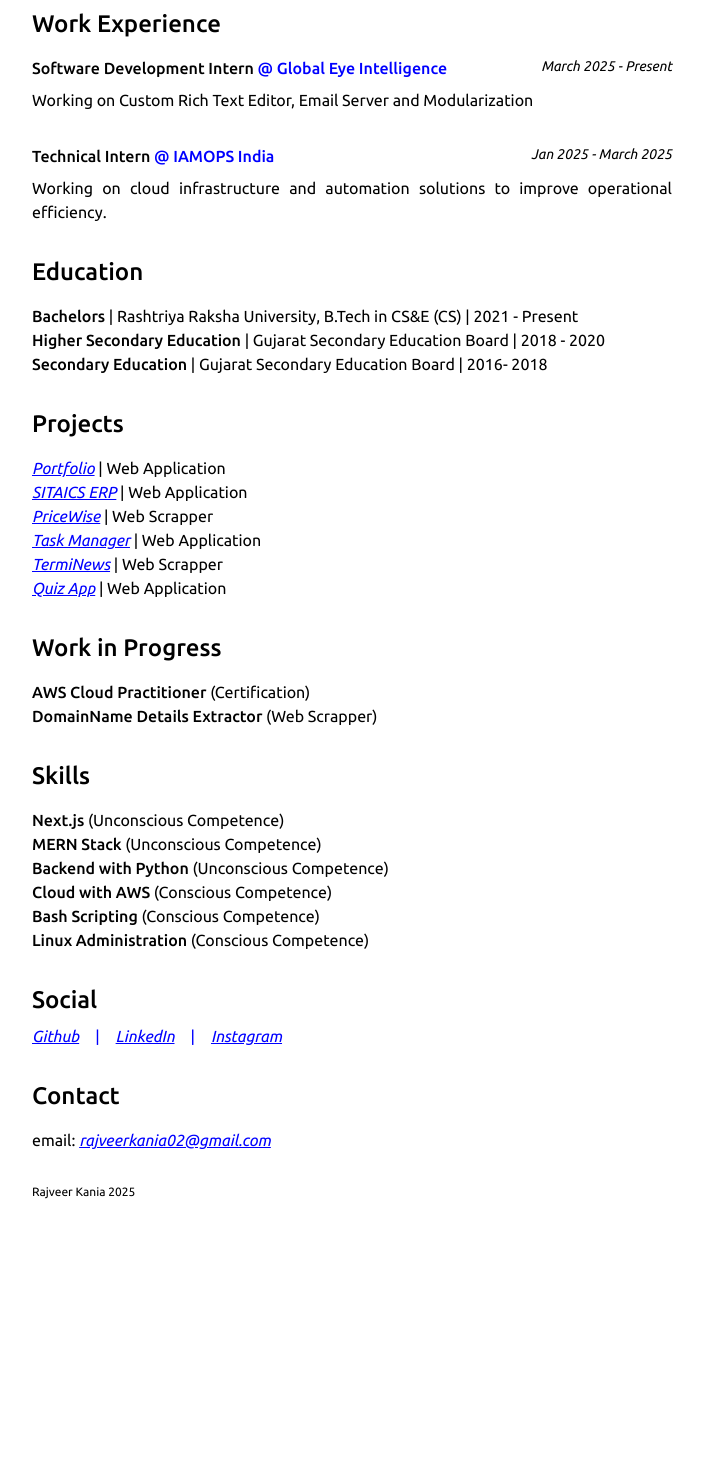
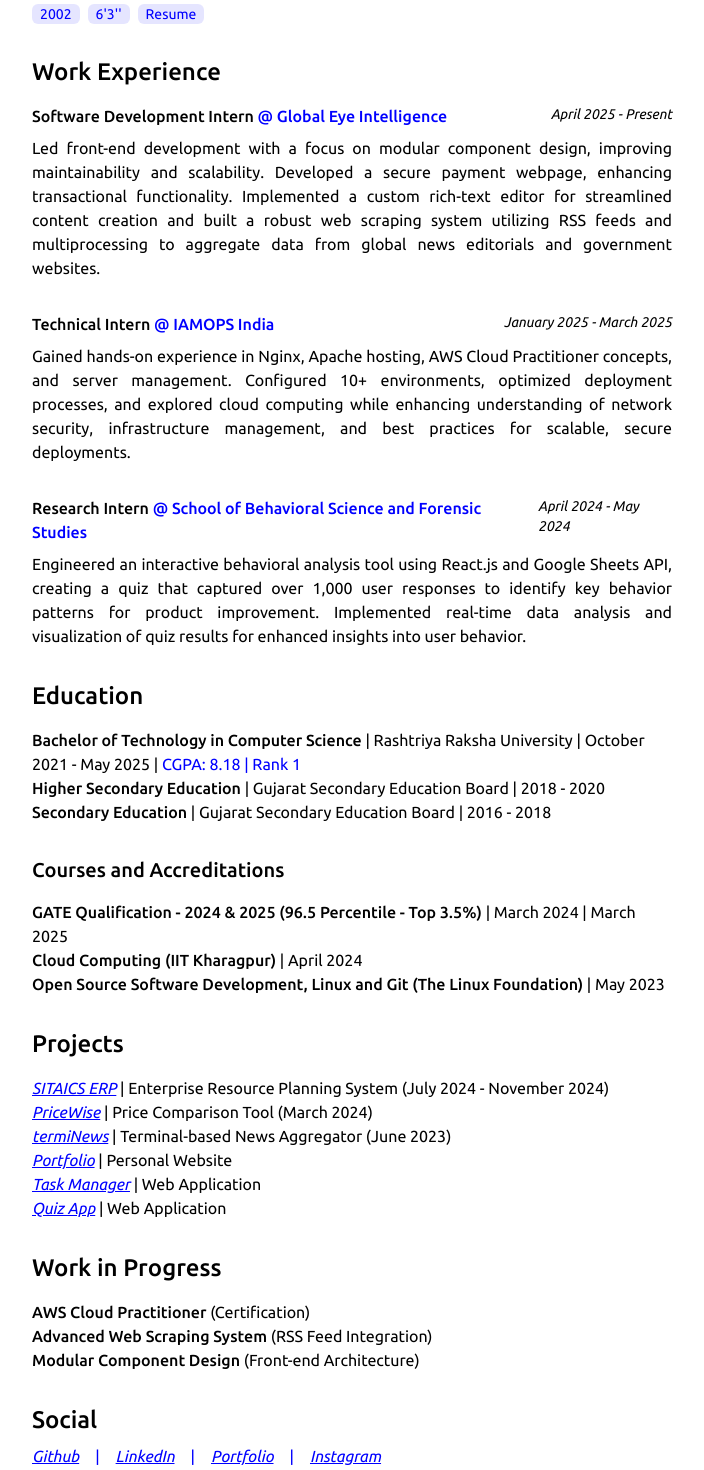
Before and after one commit to rajveerkania/portfolio, a Next.js app: page / in a window 1280 px wide. Shown: the part 420-1890 px from the top of the page, without its empty margins (288-992 px from the left). Before the commit the page ends 1684 px from the top, so only its background shows below. Built offline with nearby package versions, Linux system fonts and the light colour scheme.

Commit message:
Updated according to Resume

```diff
--- a/src/app/components/education.tsx
+++ b/src/app/components/education.tsx
@@ -1,39 +1,71 @@
-import React from 'react'
+import React from "react";
 
 const Education = () => {
   const education = [
     {
-            degree: 'Bachelors',
-            institution: 'Rashtriya Raksha University, B.Tech in CS&E (CS)',
-            date: '2021 - Present'
+      degree: "Bachelor of Technology in Computer Science",
+      institution: "Rashtriya Raksha University",
+      date: "October 2021 - May 2025",
+      details: "CGPA: 8.18 | Rank 1",
     },
     {
-            degree: 'Higher Secondary Education',
-            institution: 'Gujarat Secondary Education Board',
-            date: '2018 - 2020'
+      degree: "Higher Secondary Education",
+      institution: "Gujarat Secondary Education Board",
+      date: "2018 - 2020",
     },
     {
-            degree: 'Secondary Education',
-            institution: 'Gujarat Secondary Education Board',
-            date: '2016- 2018'
-        }
-    ]
+      degree: "Secondary Education",
+      institution: "Gujarat Secondary Education Board",
+      date: "2016 - 2018",
+    },
+  ];
+
+  const courses = [
+    {
+      name: "GATE Qualification - 2024 & 2025 (96.5 Percentile - Top 3.5%)",
+      date: "March 2024 | March 2025",
+    },
+    {
+      name: "Cloud Computing (IIT Kharagpur)",
+      date: "April 2024",
+    },
+    {
+      name: "Open Source Software Development, Linux and Git (The Linux Foundation)",
+      date: "May 2023",
+    },
+  ];
+
   return (
     <>
       <div className="flex flex-col gap-4">
         <h2 className="font-medium text-2xl">Education</h2>
         <ul className="list-inside">
-                    {
-                        education.map((degree, index) => (
+          {education.map((degree, index) => (
             <li key={index}>
-                                <span className="font-medium">{degree.degree}</span> | <span>{degree.institution}</span> | <span>{degree.date}</span>
+              <span className="font-medium">{degree.degree}</span> |{" "}
+              <span>{degree.institution}</span> | <span>{degree.date}</span>
+              {degree.details && (
+                <span>
+                  {" "}
+                  | <span className="text-primary">{degree.details}</span>
+                </span>
+              )}
             </li>
-                        ))
-                    }
+          ))}
+        </ul>
+
+        <h3 className="font-medium text-xl mt-4">Courses and Accreditations</h3>
+        <ul className="list-inside">
+          {courses.map((course, index) => (
+            <li key={index}>
+              <span className="font-medium">{course.name}</span> |{" "}
+              <span>{course.date}</span>
+            </li>
+          ))}
         </ul>
       </div>
     </>
-    )
-}
+  );
+};
 
-export default Education
+export default Education;
--- a/src/app/components/inprogress.tsx
+++ b/src/app/components/inprogress.tsx
@@ -1,32 +1,35 @@
-import React from 'react'
+import React from "react";
 
 const Inprogress = () => {
   const inProgress = [
     {
-            name: 'AWS Cloud Practitioner',
-            description: 'Certification'
+      name: "AWS Cloud Practitioner",
+      description: "Certification",
     },
     {
-            name: 'DomainName Details Extractor',
-            description: 'Web Scrapper'
+      name: "Advanced Web Scraping System",
+      description: "RSS Feed Integration",
     },
-    ]
+    {
+      name: "Modular Component Design",
+      description: "Front-end Architecture",
+    },
+  ];
   return (
     <>
       <div className="flex flex-col gap-4">
         <h2 className="font-medium text-2xl">Work in Progress</h2>
         <ul className="list-inside">
-                    {
-                        inProgress.map((project, index) => (
+          {inProgress.map((project, index) => (
             <li key={index}>
-                                <span className="font-medium">{project.name}</span> <span>({project.description})</span>
+              <span className="font-medium">{project.name}</span>{" "}
+              <span>({project.description})</span>
             </li>
-                        ))
-                    }
+          ))}
         </ul>
       </div>
     </>
-    )
-}
+  );
+};
 
-export default Inprogress
+export default Inprogress;
--- a/src/app/components/projects.tsx
+++ b/src/app/components/projects.tsx
@@ -1,57 +1,60 @@
-import React from 'react'
+import React from "react";
 
 const Projects = () => {
   const projects = [
     {
-            name: 'Portfolio',
-            link: 'https://rajveer.space',
-            description: 'Web Application'
+      name: "SITAICS ERP",
+      link: "https://github.com/rajveerkania/SITAICS",
+      description:
+        "Enterprise Resource Planning System (July 2024 - November 2024)",
     },
     {
-            name: 'SITAICS ERP',
-            link: 'https://github.com/rajveerkania/SITAICS',
-            description: 'Web Application'
+      name: "PriceWise",
+      link: "https://github.com/rajveerkania/pricewise",
+      description: "Price Comparison Tool (March 2024)",
     },
     {
-            name: 'PriceWise',
-            link: 'https://github.com/rajveerkania/pricewise',
-            description: 'Web Scrapper'
-        },
-
-        {
-            name: 'Task Manager',
-            link: 'https://github.com/rajveerkania/task-manager',
-            description: 'Web Application'
+      name: "termiNews",
+      link: "https://github.com/rajveerkania/TermiNews",
+      description: "Terminal-based News Aggregator (June 2023)",
     },
     {
-            name: 'TermiNews',
-            link: 'https://github.com/rajveerkania/TermiNews',
-            description: 'Web Scrapper'
+      name: "Portfolio",
+      link: "https://rajveer.space",
+      description: "Personal Website",
     },
     {
-            name: 'Quiz App',
-            link: 'https://github.com/rajveerkania/quiz-app',
-            description: 'Web Application'
-        }
-    ]
+      name: "Task Manager",
+      link: "https://github.com/rajveerkania/task-manager",
+      description: "Web Application",
+    },
+    {
+      name: "Quiz App",
+      link: "https://github.com/rajveerkania/quiz-app",
+      description: "Web Application",
+    },
+  ];
   return (
     <>
       <div className="flex flex-col gap-4">
         <h2 className="font-medium text-2xl">Projects</h2>
-                <ul className="ist-inside">
-                    {
-                        projects.map((project, index) => (
+        <ul className="list-inside">
+          {projects.map((project, index) => (
             <li key={index}>
-                                <a href={project.link} target='_blank' className='text-primary underline italic'>
+              <a
+                href={project.link}
+                target="_blank"
+                className="text-primary underline italic"
+              >
                 <span>{project.name}</span>
-                                </a> | <span>{project.description}</span>
+              </a>{" "}
+              | <span>{project.description}</span>
             </li>
-                        ))
-                    }
+          ))}
         </ul>
       </div>
     </>
-    )
-}
+  );
+};
 
-export default Projects
+export default Projects;
--- a/src/app/components/skills.tsx
+++ b/src/app/components/skills.tsx
@@ -1,49 +1,45 @@
-import React from 'react'
+import React from "react";
 
-const Skills = () => {
-    const skills = [
+const Social = () => {
+  const social = [
     {
-            name: 'Next.js',
-            description: 'Unconscious Competence'
+      name: "Github",
+      link: "https://github.com/rajveerkania/",
     },
     {
-            name: 'MERN Stack',
-            description: 'Unconscious Competence'
+      name: "LinkedIn",
+      link: "https://www.linkedin.com/in/rajveer02/",
     },
     {
-            name: 'Backend with Python',
-            description: 'Unconscious Competence'
+      name: "Portfolio",
+      link: "https://rajveer.space",
     },
     {
-            name: 'Cloud with AWS',
-            description: 'Conscious Competence'
+      name: "Instagram",
+      link: "https://www.instagram.com/rajveerkania/",
     },
-        {
-            name: 'Bash Scripting',
-            description: 'Conscious Competence'
-        },
-        {
-            name: 'Linux Administration',
-            description: 'Conscious Competence'
-        },
-    ]
+  ];
 
   return (
-        <>
-            <div className="flex flex-col gap-4">
-                <h2 className="text-2xl font-medium">Skills</h2>
-                <ul className="list-inside">
-                    {
-                        skills.map((skill, index) => (
-                            <li key={index}>
-                                <span className="font-medium">{skill.name}</span> <span>({skill.description})</span>
-                            </li>
-                        ))
-                    }
-                </ul>
+    <div className="flex flex-col gap-2">
+      <h2 className="font-medium text-2xl">Social</h2>
+      <div className="flex flex-wrap gap-2 text-primary">
+        {social.map((item, index) => (
+          <React.Fragment key={index}>
+            <a
+              href={item.link}
+              target="_blank"
+              rel="noopener noreferrer"
+              className="underline italic"
+            >
+              {item.name}
+            </a>
+            {index !== social.length - 1 && <span className="px-2">|</span>}
+          </React.Fragment>
+        ))}
       </div>
-        </>
-    )
-}
+    </div>
+  );
+};
 
-export default Skills
+export default Social;
--- a/src/app/components/social.tsx
+++ b/src/app/components/social.tsx
@@ -1,18 +1,22 @@
-import React from 'react';
+import React from "react";
 
 const Social = () => {
   const social = [
     {
-            name: 'Github',
-            link: 'https://github.com/rajveerkania/'
+      name: "Github",
+      link: "https://github.com/rajveerkania/",
     },
     {
-            name: 'LinkedIn',
-            link: 'https://www.linkedin.com/in/rajveer02/',
+      name: "LinkedIn",
+      link: "https://www.linkedin.com/in/rajveer02/",
     },
     {
-            name: 'Instagram',
-            link: 'https://www.instagram.com/rajveerkania/',
+      name: "Portfolio",
+      link: "https://rajveer.space",
+    },
+    {
+      name: "Instagram",
+      link: "https://www.instagram.com/rajveerkania/",
     },
   ];
 
--- a/src/app/components/workexperience.tsx
+++ b/src/app/components/workexperience.tsx
@@ -1,4 +1,4 @@
-import Link from "next/link"
+import Link from "next/link";
 
 const WorkExperience = () => {
   return (
@@ -8,47 +8,68 @@
         <div className="flex flex-col gap-2">
           <div className="flex flex-col justify-between gap-1 md:flex-row">
             <h3 className="font-medium">
-                            Software Development Intern <span className="text-primary"><Link href="https://globaleyeintelligence.com" target="_blank">@ Global Eye Intelligence</Link></span>
+              Software Development Intern{" "}
+              <span className="text-primary">
+                <Link href="https://globaleyeintelligence.com" target="_blank">
+                  @ Global Eye Intelligence
+                </Link>
+              </span>
             </h3>
-                        <p className="italic text-sm">
-                            March 2025 - Present
-                        </p>
+            <p className="italic text-sm">April 2025 - Present</p>
           </div>
           <p className="text-justify">
-                         Working on Custom Rich Text Editor, Email Server and Modularization
+            Led front-end development with a focus on modular component design,
+            improving maintainability and scalability. Developed a secure
+            payment webpage, enhancing transactional functionality. Implemented
+            a custom rich-text editor for streamlined content creation and built
+            a robust web scraping system utilizing RSS feeds and multiprocessing
+            to aggregate data from global news editorials and government
+            websites.
           </p>
         </div>
 
         <div className="flex flex-col gap-2">
           <div className="flex flex-col justify-between gap-1 md:flex-row">
             <h3 className="font-medium">
-                            Technical Intern <span className="text-primary"><Link href="https://iamops.io/" target="_blank">@ IAMOPS India</Link></span>
+              Technical Intern{" "}
+              <span className="text-primary">
+                <Link href="https://iamops.io/" target="_blank">
+                  @ IAMOPS India
+                </Link>
+              </span>
             </h3>
-                        <p className="italic text-sm">
-                            Jan 2025 - March 2025
-                        </p>
+            <p className="italic text-sm">January 2025 - March 2025</p>
           </div>
           <p className="text-justify">
-                     Working on cloud infrastructure and automation solutions to improve operational efficiency.
+            Gained hands-on experience in Nginx, Apache hosting, AWS Cloud
+            Practitioner concepts, and server management. Configured 10+
+            environments, optimized deployment processes, and explored cloud
+            computing while enhancing understanding of network security,
+            infrastructure management, and best practices for scalable, secure
+            deployments.
           </p>
         </div>
 
-                {/* Add additional work experiences as needed */}
-                {/*
         <div className="flex flex-col gap-2">
           <div className="flex flex-col justify-between gap-1 md:flex-row">
             <h3 className="font-medium">
-                            Position <span className="text-primary">@ Company</span>
+              Research Intern{" "}
+              <span className="text-primary">
+                <Link href="https://rru.ac.in" target="_blank">
+                  @ School of Behavioral Science and Forensic Studies
+                </Link>
+              </span>
             </h3>
-                        <p className="italic text-sm">
-                            Month Year - Month Year
+            <p className="italic text-sm">April 2024 - May 2024</p>
+          </div>
+          <p className="text-justify">
+            Engineered an interactive behavioral analysis tool using React.js
+            and Google Sheets API, creating a quiz that captured over 1,000 user
+            responses to identify key behavior patterns for product improvement.
+            Implemented real-time data analysis and visualization of quiz
+            results for enhanced insights into user behavior.
           </p>
         </div>
-                    <p className="text-justify">
-                        Description of your role and responsibilities.
-                    </p>
-                </div>
-                */}
       </div>
     </div>
   );
--- a/src/app/page.tsx
+++ b/src/app/page.tsx
@@ -1,14 +1,13 @@
-"use client"
+"use client";
 
-import Image from 'next/image';
-import type { Metadata } from 'next'
-import Education from './components/education';
-import Projects from './components/projects';
-import Inprogress from './components/inprogress';
-import Skills from './components/skills';
-import Social from './components/social';
-import WorkExperience from './components/workexperience';
-import Avatar from '../../assets/rajveer.jpg';
+import Image from "next/image";
+import Education from "@/app/components/education";
+import Projects from "@/app/components/projects";
+import Inprogress from "@/app/components/inprogress";
+import Skills from "@/app/components/skills";
+import Social from "@/app/components/social";
+import WorkExperience from "@/app/components/workexperience";
+import Avatar from "../../assets/rajveer.jpg";
 
 const Page = () => {
   return (
@@ -16,15 +15,22 @@
       <div className="flex flex-col-reverse gap-8 md:flex-row">
         <div className="flex flex-col gap-4">
           <h1 className="text-4xl font-medium">
-						Rajveer <span className="text-primary"> Kania</span>
+            Rajveer <span className="text-primary">P. Kania</span>
           </h1>
           <p>
-						Computer Science & Engineering Student | <span className="font-bold">Open Source Contributor</span> | <span className="font-bold text-primary">GATE CSE 2024 & 2025 Qualified (Top 3.5%)</span>
+            B.Tech Computer Science Student (Rank 1) |{" "}
+            <span className="font-bold">Open Source Contributor</span> |{" "}
+            <span className="font-bold text-primary">
+              GATE CSE 2024 & 2025 Qualified (96.5 Percentile - Top 3.5%)
+            </span>
           </p>
           <p>Namaste!</p>
           <p className="text-justify">
-						I'm Rajveer Kania, an undergraduate Computer Science & Engineering student in India, passionate about cloud computing, distributed systems,
-						and backend development. I enjoy exploring Physics and Computer Networks, playing chess, and unwinding with badminton.
+            I'm Rajveer Kania, an undergraduate Computer Science student at
+            Rashtriya Raksha University, passionate about cloud computing,
+            distributed systems, and full-stack development. Currently working
+            as a Software Development Intern at Global Eye Intelligence,
+            focusing on modular component design and custom solutions.
           </p>
         </div>
         <Image
@@ -33,19 +39,31 @@
           className="object-cover w-auto h-32 md:w-32 md:h-auto grayscale"
           width={300}
           height={300}
-					placeholder='blur'
+          placeholder="blur"
         />
       </div>
 
       <div className="flex gap-2">
-				<div className="px-2 text-sm rounded-md text-primary bg-primary/10" aria-label="DoB: 2002AD">
+        <div
+          className="px-2 text-sm rounded-md text-primary bg-primary/10"
+          aria-label="DoB: 2002AD"
+        >
           2002
         </div>
-				<div className="px-2 text-sm rounded-md text-primary bg-primary/10" aria-label="Height: 6 feet and 3 inches">
+        <div
+          className="px-2 text-sm rounded-md text-primary bg-primary/10"
+          aria-label="Height: 6 feet and 3 inches"
+        >
           <span>6'3''</span>
         </div>
-				<div className="px-2 text-sm rounded-md text-primary bg-primary/10" aria-label="Resume">
-					<a href="https://drive.google.com/file/d/1yBQh92LDSv_lzHmr4H-gSf9ndGSE1Kjb" target="_blank">
+        <div
+          className="px-2 text-sm rounded-md text-primary bg-primary/10"
+          aria-label="Resume"
+        >
+          <a
+            href="https://drive.google.com/file/d/1yBQh92LDSv_lzHmr4H-gSf9ndGSE1Kjb"
+            target="_blank"
+          >
             Resume
           </a>
         </div>
@@ -62,17 +80,26 @@
         <h2 className="text-2xl font-medium">Contact</h2>
         <ul className="list-inside">
           <li>
-						<span>{'email: '}</span>
-						<a href="mailto:rajveerkania02@gmail.com" className="italic underline text-primary">
+            <span>{"email: "}</span>
+            <a
+              href="mailto:rajveerkania02@gmail.com"
+              className="italic underline text-primary"
+            >
               rajveerkania02@gmail.com
             </a>
+          </li>
+          <li>
+            <span>{"phone: "}</span>
+            <span className="text-primary">+91 97242 67506</span>
+          </li>
+          <li>
+            <span>{"location: "}</span>
+            <span className="text-primary">Surat, Gujarat</span>
           </li>
         </ul>
       </div>
 
-			<p className="text-xs">
-				{'Rajveer Kania ' + new Date().getFullYear()}
-			</p>
+      <p className="text-xs">{"Rajveer Kania " + new Date().getFullYear()}</p>
     </div>
   );
 };
```
Lines whose indentation alone changed are shown as unchanged.
